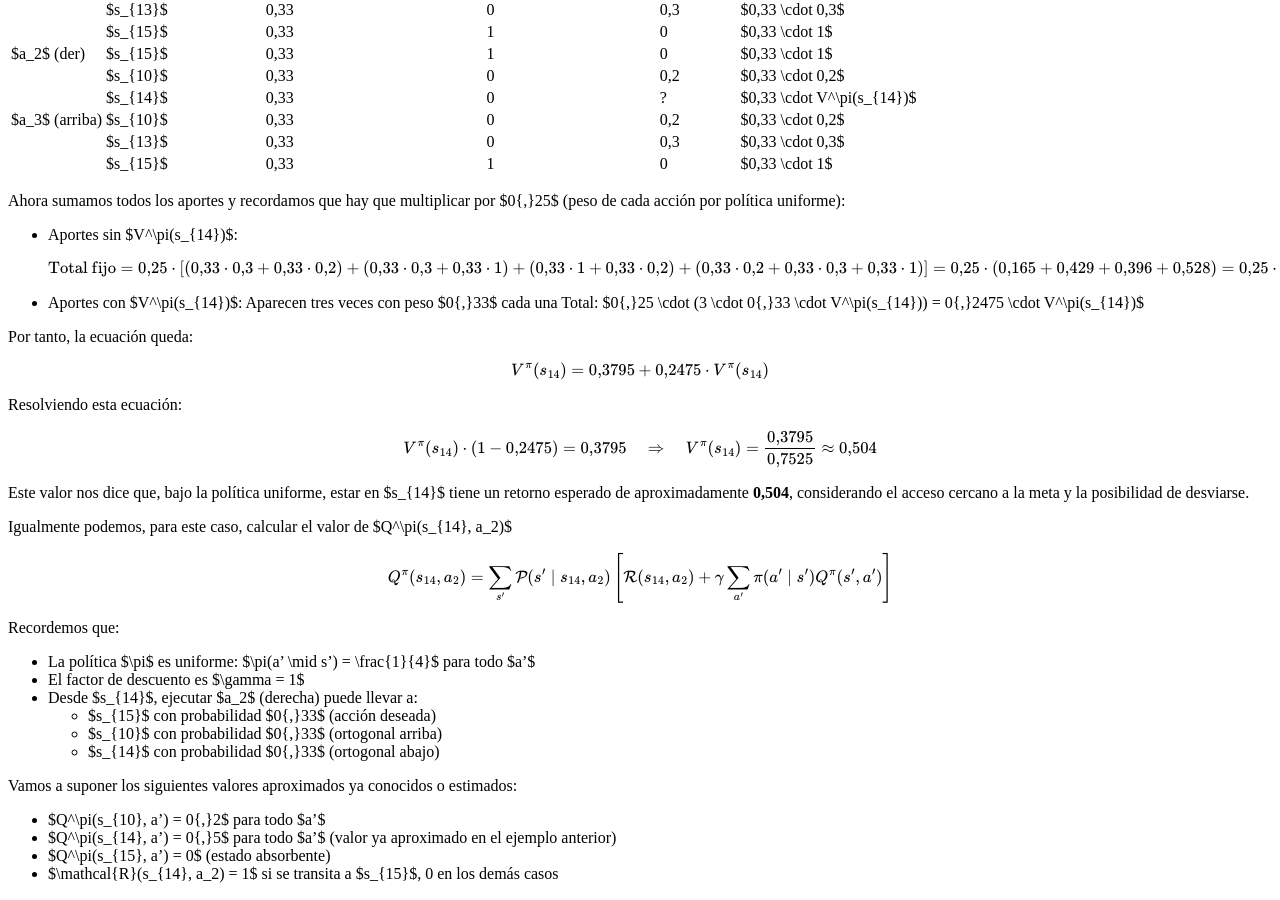
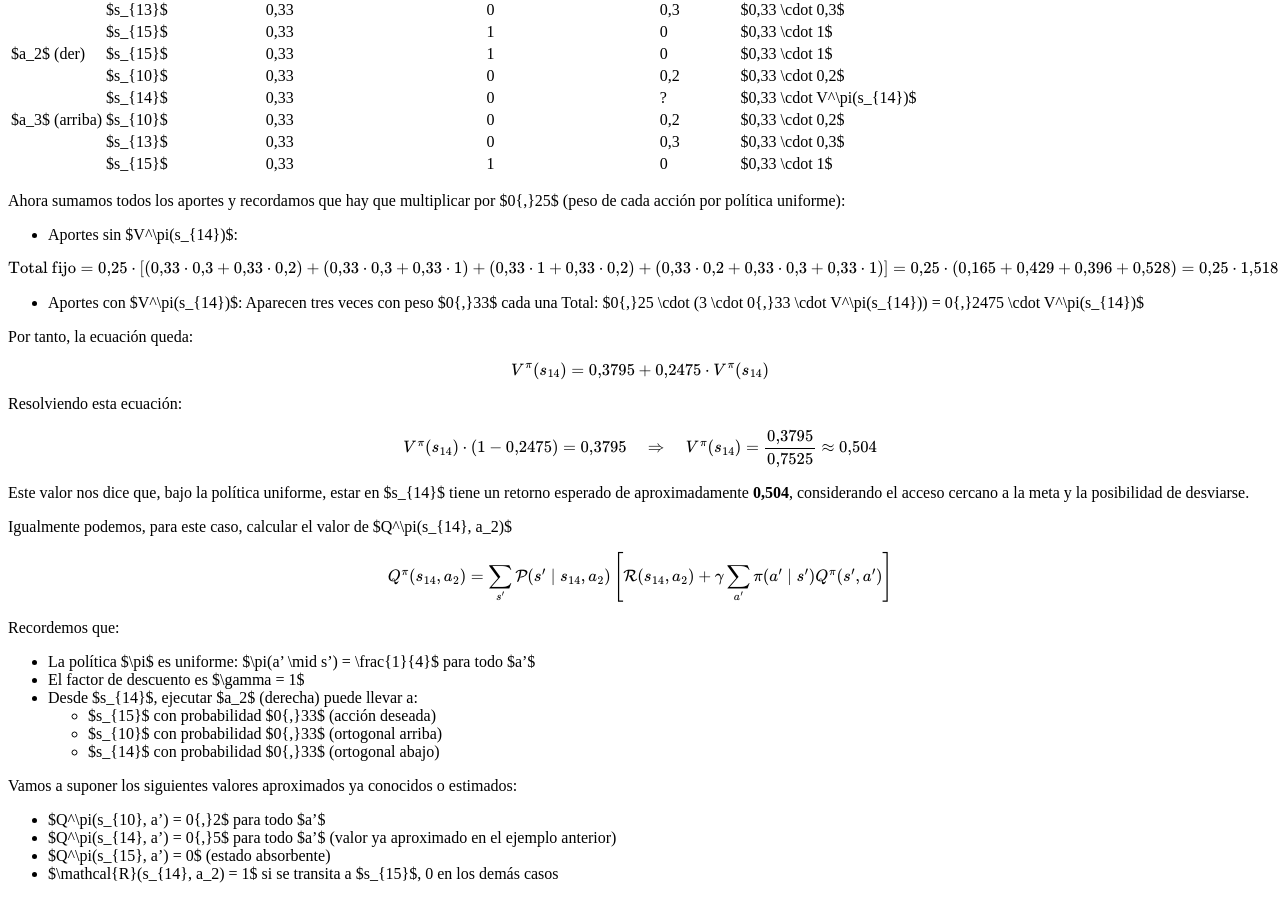
Before and after one commit to sebamendoza-eusa/ML_101, a Jekyll site: the page built from 04-ML_Refuerzo/01-fundamentos-rl.md, in a window 1280 px wide and 900 px high, scrolled down 19643 px. Built offline with Jekyll 4.4.1, drawn with Linux system fonts in a browser that asks for light colours; our own code applies the rules of GitHub Pages for plain Markdown files; formulas are drawn with MathJax 3; part of the change alters nothing that is shown; some of the changed text lies outside the part shown.

```diff
--- a/04-ML_Refuerzo/01-fundamentos-rl.md
+++ b/04-ML_Refuerzo/01-fundamentos-rl.md
@@ -720,7 +720,7 @@ Realmente vemos como este valor no refleja una certeza, sino una **esperanza mat
 Formalmente, la función estado-valor bajo una política $\pi$ se define como:
 
 $$
-V^\pi(s) = \mathbb{E}_\pi \left[ G_t \mid s_t = s \right] = \mathbb{E}_\pi \left[ \sum_{k=0}^{\infty} \gamma^k \, r_{t+k+1} \,\middle|\, s_t = s \right]
+V^\pi(s) = \mathbb{E}_\pi \left[ G_t \mid s_t = s \right] = \mathbb{E}_\pi \left[ \sum_{k} \gamma^k \, r_{t+k+1} \,\mid \, s_t = s \right]
 $$
 
 Es decir, es el **valor esperado** del **retorno descontado**, condicionado a que el agente comienza en el estado $s$ y sigue la política $\pi$ a partir de ese instante.
@@ -945,14 +945,9 @@ Ahora sumamos todos los aportes y recordamos que hay que multiplicar por $0{,}25
 
 - Aportes sin $V^\pi(s_{14})$:
 
-  $$
-  \text{Total fijo} = 0{,}25 \cdot \left[
-    (0{,}33 \cdot 0{,}3 + 0{,}33 \cdot 0{,}2)
-  + (0{,}33 \cdot 0{,}3 + 0{,}33 \cdot 1)
-  + (0{,}33 \cdot 1 + 0{,}33 \cdot 0{,}2)
-  + (0{,}33 \cdot 0{,}2 + 0{,}33 \cdot 0{,}3 + 0{,}33 \cdot 1)
-  \right] = 0{,}25 \cdot (0{,}165 + 0{,}429 + 0{,}396 + 0{,}528) = 0{,}25 \cdot 1{,}518 = 0{,}3795
-  $$
+$$
+\text{Total fijo} = 0{,}25 \cdot \left[(0{,}33 \cdot 0{,}3 + 0{,}33 \cdot 0{,}2) + (0{,}33 \cdot 0{,}3 + 0{,}33 \cdot 1) + (0{,}33 \cdot 1 + 0{,}33 \cdot 0{,}2) + (0{,}33 \cdot 0{,}2 + 0{,}33 \cdot 0{,}3 + 0{,}33 \cdot 1) \right] = 0{,}25 \cdot (0{,}165 + 0{,}429 + 0{,}396 + 0{,}528) = 0{,}25 \cdot 1{,}518 = 0{,}3795
+$$
 
 - Aportes con $V^\pi(s_{14})$:
   Aparecen tres veces con peso $0{,}33$ cada una
```
